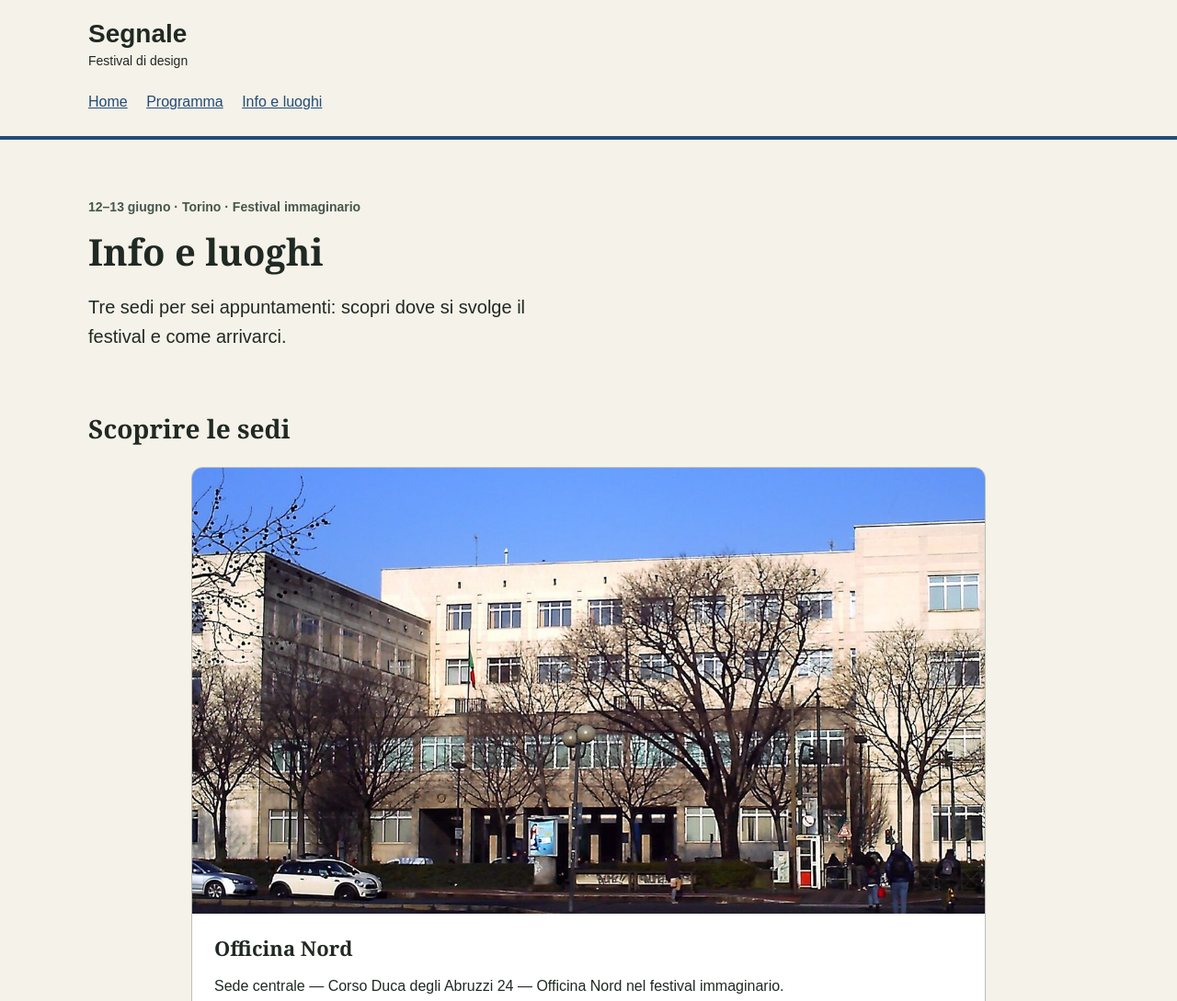
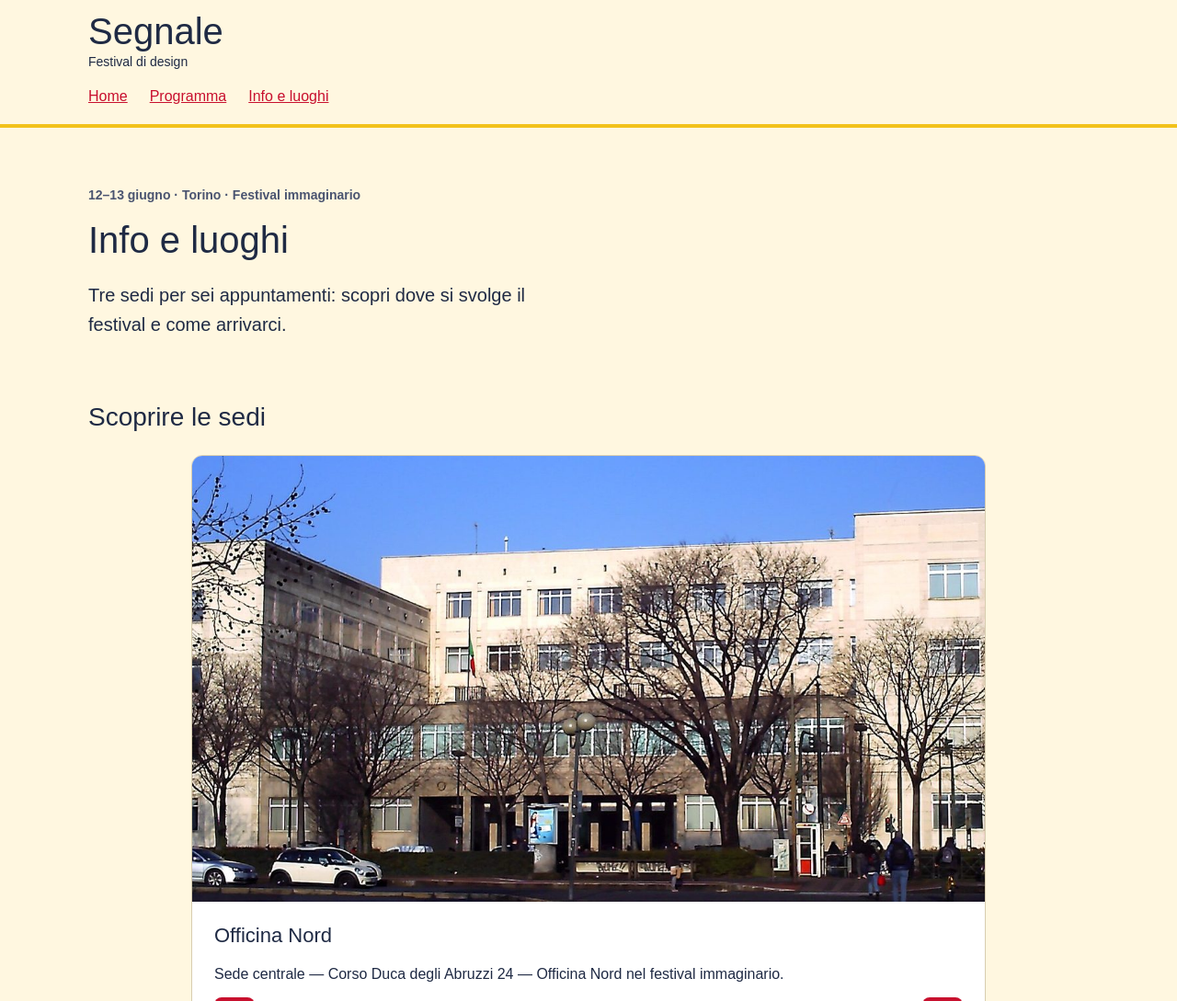
Before and after one commit to saragrasso/festival-segnale, a plain HTML site: page info.html in a window 1280 px wide. Shown: the top 1089 px of the page at 92% size. Drawn offline with nearby package versions, Linux system fonts and the light colour scheme; a web font is replaced by a local one.

Commit message:
esercitazione 7

```diff
--- a/index.html
+++ b/index.html
@@ -4,6 +4,9 @@
   <meta charset="utf-8">
   <meta name="viewport" content="width=device-width, initial-scale=1">
   <title>Segnale — Festival di design</title>
+  <link rel="preconnect" href="https://fonts.googleapis.com">
+  <link rel="preconnect" href="https://fonts.gstatic.com" crossorigin>
+  <link href="https://fonts.googleapis.com/css2?family=Londrina+Solid:wght@400;900&display=swap" rel="stylesheet">
   <link rel="stylesheet" href="style.css">
 </head>
 <body>
--- a/info.html
+++ b/info.html
@@ -5,6 +5,9 @@
   <meta name="viewport" content="width=device-width, initial-scale=1">
   <title>Info e luoghi — Segnale</title>
   <link rel="stylesheet" href="https://cdn.jsdelivr.net/npm/swiper@14.4.0/swiper-bundle.min.css">
+  <link rel="preconnect" href="https://fonts.googleapis.com">
+  <link rel="preconnect" href="https://fonts.gstatic.com" crossorigin>
+  <link href="https://fonts.googleapis.com/css2?family=Londrina+Solid:wght@400;900&display=swap" rel="stylesheet">
   <link rel="stylesheet" href="style.css">
 </head>
 <body>
--- a/style.css
+++ b/style.css
@@ -2,12 +2,13 @@
 
 /* Valori condivisi: le regole interessate li richiamano con var(). */
 :root {
-  --colore-primario: #234c78;
-  --colore-primario-scuro: #163454;
-  --colore-sfondo: #f5f2e9;
-  --colore-testo: #202923;
+  --colore-primario: #c8102e;
+  --colore-primario-scuro: #9b0c22;
+  --colore-accento: #f2c21b;
+  --colore-sfondo: #fff7e0;
+  --colore-testo: #1f2a44;
   --font-testo: Arial, Helvetica, sans-serif;
-  --font-titoli: Georgia, "Times New Roman", serif;
+  --font-titoli: "Londrina Solid", sans-serif;
 }
 
 * {
@@ -42,34 +43,42 @@ a:focus {
 }
 
 .site-header {
-  padding: 1.25rem 0;
-  border-bottom: 4px solid var(--colore-primario);
+  position: sticky;
+  top: 0;
+  z-index: 1000;
+  padding: 0.75rem 0;
+  background: var(--colore-sfondo);
+  border-bottom: 4px solid var(--colore-accento);
 }
 
 .brand {
   display: inline-block;
   color: var(--colore-testo);
-  font-size: 1.75rem;
-  font-weight: bold;
-  line-height: 1.2;
+  font-family: var(--font-titoli);
+  font-size: 2.5rem;
+  font-weight: 400;
+  line-height: 1.1;
   text-decoration: none;
 }
 
 .brand span {
   display: block;
   margin-top: 0.25rem;
+  font-family: var(--font-testo);
   font-size: 0.875rem;
   font-weight: normal;
 }
 
 nav {
-  margin-top: 1rem;
+  display: flex;
+  flex-direction: column;
+  gap: 0;
+  margin-top: 0.5rem;
 }
 
 nav a {
-  display: inline-block;
-  margin-right: 1rem;
-  padding: 0.25rem 0;
+  display: block;
+  padding: 0.3rem 0;
 }
 
 .intro {
@@ -78,7 +87,7 @@ nav a {
 
 .eyebrow,
 .event-meta {
-  color: #46564b;
+  color: #4a5470;
   font-size: 0.875rem;
   font-weight: bold;
 }
@@ -87,6 +96,7 @@ h1,
 h2,
 h3 {
   font-family: var(--font-titoli);
+  font-weight: 400;
   line-height: 1.2;
 }
 
@@ -159,7 +169,7 @@ h3 {
 
 .event-card {
   overflow: hidden;
-  border: 1px solid #b7c0b7;
+  border: 1px solid #d8cdb0;
   border-radius: 0.75rem;
   background: #ffffff;
 }
@@ -176,14 +186,14 @@ h3 {
 
 .event-place {
   margin-bottom: 0;
-  color: #46564b;
+  color: #4a5470;
   font-size: 0.875rem;
 }
 
 .site-footer {
   padding: 1.25rem 0;
-  border-top: 1px solid #b7c0b7;
-  color: #46564b;
+  border-top: 1px solid #d8cdb0;
+  color: #4a5470;
   font-size: 0.875rem;
 }
 
@@ -205,7 +215,7 @@ h3 {
   max-width: 54rem;
   margin-top: 1.5rem;
   padding-bottom: 4.5rem; /* spazio per i pulsanti sotto la didascalia */
-  border: 1px solid #b7c0b7;
+  border: 1px solid #d8cdb0;
   border-radius: 0.75rem;
   background: #ffffff;
 }
@@ -282,7 +292,7 @@ h3 {
   display: block;
   width: 100%;
   height: 360px;
-  border: 1px solid #b7c0b7;
+  border: 1px solid #d8cdb0;
   border-radius: 0.75rem;
 }
 
@@ -312,7 +322,15 @@ h3 {
   flex-direction: column;
   gap: 0.25rem;
   padding: 1.25rem;
-  border: 1px solid #b7c0b7;
+  border: 1px solid #d8cdb0;
   border-radius: 0.75rem;
   background: #ffffff;
 }
+
+/* Da 600 px: menu in riga */
+@media (min-width: 600px) {
+  nav {
+    flex-direction: row;
+    gap: 1.5rem;
+  }
+}
```
Also changed, not shown: programma.html (+5 -1 lines), 1 other file.
